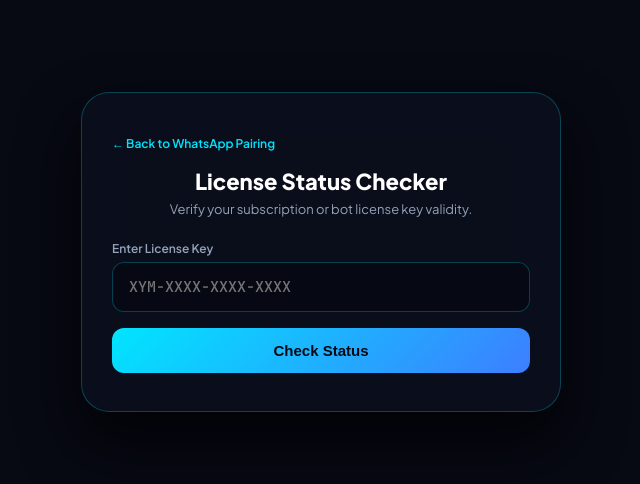
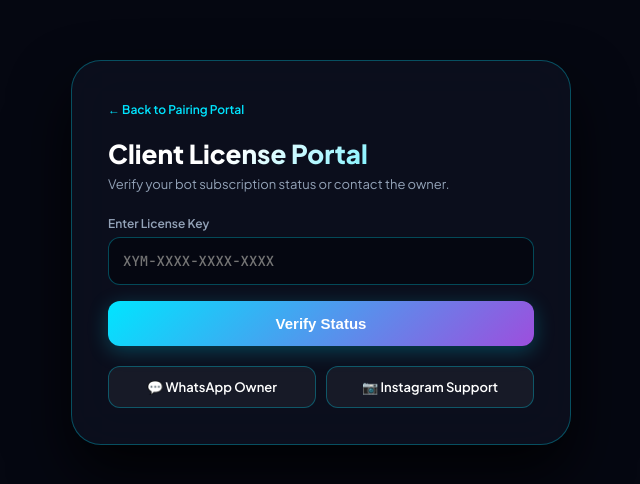
Before and after one commit to Syam-2211/Xymbot-Pairing, a website: page public/license.html in a window 1280 px wide. Shown: the part 148-632 px from the top of the page, without its empty margins (319-959 px from the left). Drawn offline with nearby package versions, Linux system fonts and the light colour scheme.

Commit message:
Update license portal design and functionality

```diff
--- a/public/license.html
+++ b/public/license.html
@@ -3,106 +3,91 @@
 <head>
     <meta charset="UTF-8">
     <meta name="viewport" content="width=device-width, initial-scale=1.0">
-    <title>License Key Verification Portal</title>
-    <link href="https://fonts.googleapis.com/css2?family=Plus+Jakarta+Sans:wght@400;500;600;700;800&family=JetBrains+Mono:wght@500&display=swap" rel="stylesheet">
+    <title>Xymbot • Client License Portal</title>
+    <link href="https://fonts.googleapis.com/css2?family=Plus+Jakarta+Sans:wght@400;500;600;700;800&family=JetBrains+Mono:wght@500;700&display=swap" rel="stylesheet">
+    <script src="https://cdnjs.cloudflare.com/ajax/libs/animejs/3.2.1/anime.min.js"></script>
     <style>
         :root {
-            --glass-bg: rgba(13, 17, 33, 0.65);
-            --glass-border: rgba(0, 229, 255, 0.25);
+            --bg-deep: #050711;
+            --glass-bg: rgba(13, 17, 33, 0.78);
+            --glass-border: rgba(0, 229, 255, 0.3);
             --accent-cyan: #00e5ff;
-            --accent-blue: #3d7eff;
-            --text-main: #f1f5f9;
+            --accent-purple: #9d4edd;
+            --text-main: #f8fafc;
             --text-muted: #94a3b8;
+            --danger: #ff6b81;
+            --success: #00f090;
         }
         * { box-sizing: border-box; margin: 0; padding: 0; }
         body {
-            font-family: 'Plus Jakarta Sans', sans-serif;
-            background: #070913; color: var(--text-main);
-            min-height: 100vh; display: flex; align-items: center; justify-content: center; padding: 24px 16px;
+            font-family: 'Plus Jakarta Sans', sans-serif; background: var(--bg-deep); color: var(--text-main);
+            min-height: 100vh; display: flex; align-items: center; justify-content: center; padding: 24px;
         }
         .container {
-            width: 100%; max-width: 480px; background: var(--glass-bg);
-            border: 1.5px solid var(--glass-border); backdrop-filter: blur(30px);
-            border-radius: 28px; padding: 38px 30px; box-shadow: 0 30px 60px rgba(0, 0, 0, 0.7);
+            width: 100%; max-width: 500px; background: var(--glass-bg); border: 1.5px solid var(--glass-border);
+            backdrop-filter: blur(25px); border-radius: 30px; padding: 36px; box-shadow: 0 30px 60px rgba(0,0,0,0.8);
         }
-        .nav-links { text-align: left; margin-bottom: 15px; }
-        .nav-links a { color: var(--accent-cyan); font-size: 12px; text-decoration: none; font-weight: 600; }
-        .header { text-align: center; margin-bottom: 24px; }
-        h1 { font-size: 22px; font-weight: 800; color: #fff; margin-bottom: 6px; }
+        .nav-link { font-size: 12px; font-weight: 600; color: var(--accent-cyan); text-decoration: none; display: inline-block; margin-bottom: 20px; }
+        h1 { font-size: 26px; font-weight: 800; background: linear-gradient(135deg, #fff 30%, var(--accent-cyan)); -webkit-background-clip: text; -webkit-text-fill-color: transparent; margin-bottom: 6px; }
+        .subtitle { font-size: 13px; color: var(--text-muted); margin-bottom: 24px; }
         .input-group { margin-bottom: 16px; text-align: left; }
         .input-group label { display: block; font-size: 12px; font-weight: 600; color: var(--text-muted); margin-bottom: 6px; }
         input {
-            width: 100%; padding: 14px 16px; background: rgba(7, 9, 19, 0.85); border: 1px solid var(--glass-border);
-            border-radius: 12px; color: #fff; font-size: 15px; outline: none; font-family: 'JetBrains Mono', monospace;
+            width: 100%; padding: 14px; background: rgba(5,7,17,0.9); border: 1px solid var(--glass-border);
+            border-radius: 12px; color: #fff; font-size: 14px; outline: none; font-family: 'JetBrains Mono', monospace;
         }
         .btn-primary {
-            width: 100%; padding: 14px 20px; background: linear-gradient(135deg, var(--accent-cyan), var(--accent-blue));
-            border: none; border-radius: 12px; color: #070913; font-size: 15px; font-weight: 700; cursor: pointer;
+            width: 100%; padding: 14px; background: linear-gradient(135deg, var(--accent-cyan), var(--accent-purple));
+            border: none; border-radius: 12px; color: #fff; font-size: 15px; font-weight: 700; cursor: pointer;
+            box-shadow: 0 5px 20px rgba(0,229,255,0.25);
         }
-        #result-box {
-            margin-top: 20px; padding: 16px; border-radius: 12px; background: rgba(0,0,0,0.4);
-            border: 1px solid var(--glass-border); display: none; font-size: 13px; line-height: 1.5; text-align: left;
-        }
-        .success { color: #00f090; font-weight: 700; }
-        .error { color: #ff6b81; font-weight: 700; }
+        .result-box { margin-top: 16px; padding: 16px; border-radius: 12px; background: rgba(0,0,0,0.5); border: 1px solid var(--glass-border); display: none; font-size: 13px; }
+        .contact-box { display: flex; gap: 10px; margin-top: 20px; }
+        .contact-btn { flex: 1; padding: 12px; text-align: center; background: rgba(255,255,255,0.05); border: 1px solid var(--glass-border); border-radius: 12px; color: #fff; text-decoration: none; font-weight: 600; font-size: 13px; }
     </style>
 </head>
 <body>
-    <div class="container">
-        <div class="nav-links">
-            <a href="/">← Back to WhatsApp Pairing</a>
-        </div>
-        <div class="header">
-            <h1>License Status Checker</h1>
-            <p style="font-size: 13px; color: var(--text-muted);">Verify your subscription or bot license key validity.</p>
-        </div>
+    <div class="container" id="client-hub">
+        <a href="/" class="nav-link">← Back to Pairing Portal</a>
+        <h1>Client License Portal</h1>
+        <p class="subtitle">Verify your bot subscription status or contact the owner.</p>
 
         <div class="input-group">
-            <label for="license-input">Enter License Key</label>
-            <input type="text" id="license-input" placeholder="XYM-XXXX-XXXX-XXXX">
+            <label>Enter License Key</label>
+            <input type="text" id="license-key-input" placeholder="XYM-XXXX-XXXX-XXXX">
         </div>
+        <button class="btn-primary" onclick="checkLicense()">Verify Status</button>
+        <div class="result-box" id="client-result"></div>
 
-        <button class="btn-primary" onclick="checkLicenseStatus()">Check Status</button>
-
-        <div id="result-box">
-            <div id="status-result-text"></div>
+        <div class="contact-box">
+            <a href="https://wa.me/919876543210" target="_blank" class="contact-btn">💬 WhatsApp Owner</a>
+            <a href="https://instagram.com/yourusername" target="_blank" class="contact-btn">📷 Instagram Support</a>
         </div>
     </div>
 
     <script>
-        async function checkLicenseStatus() {
-            const key = document.getElementById('license-input').value.trim();
-            const resultBox = document.getElementById('result-box');
-            const resultText = document.getElementById('status-result-text');
+        anime({ targets: '#client-hub', opacity: [0, 1], translateY: [20, 0], duration: 800, easing: 'easeOutExpo' });
 
-            if (!key) {
-                alert('Please enter a license key.');
-                return;
-            }
-
-            resultBox.style.display = 'block';
-            resultText.innerHTML = 'Checking license database...';
+        async function checkLicense() {
+            const key = document.getElementById('license-key-input').value.trim();
+            const box = document.getElementById('client-result');
+            if (!key) { alert('Enter a license key.'); return; }
+            box.style.display = 'block';
+            box.innerHTML = 'Checking database...';
 
             try {
-                const response = await fetch('/api/check-license', {
+                const res = await fetch('/api/check-license', {
                     method: 'POST',
-                    headers: { 'Content-Type': 'application/json' },
+                    headers: {'Content-Type': 'application/json'},
                     body: JSON.stringify({ licenseKey: key })
                 });
-                const data = await response.json();
-
+                const data = await res.json();
                 if (data.valid) {
-                    resultText.innerHTML = `
-                        <span class="success">✅ License is Active!</span><br>
-                        <strong>Expires At:</strong> ${new Date(data.expiresAt).toLocaleString()}<br>
-                        <strong>Bound Session:</strong> ${data.boundSession}
-                    `;
+                    box.innerHTML = `<span style="color:var(--success)">✅ License Active</span><br><b>Expires:</b> ${new Date(data.expiresAt).toLocaleString()}<br><b>Bound Session:</b> ${data.boundSession}`;
                 } else {
-                    resultText.innerHTML = `<span class="error">❌ ${data.error || 'Invalid or expired license key.'}</span>`;
+                    box.innerHTML = `<span style="color:var(--danger)">❌ ${data.error || 'Invalid License'}</span>`;
                 }
-            } catch (err) {
-                resultText.innerHTML = `<span class="error">❌ Failed to connect to server.</span>`;
-            }
+            } catch (e) { box.innerHTML = `<span style="color:var(--danger)">❌ Connection error.</span>`; }
         }
     </script>
 </body>
```
